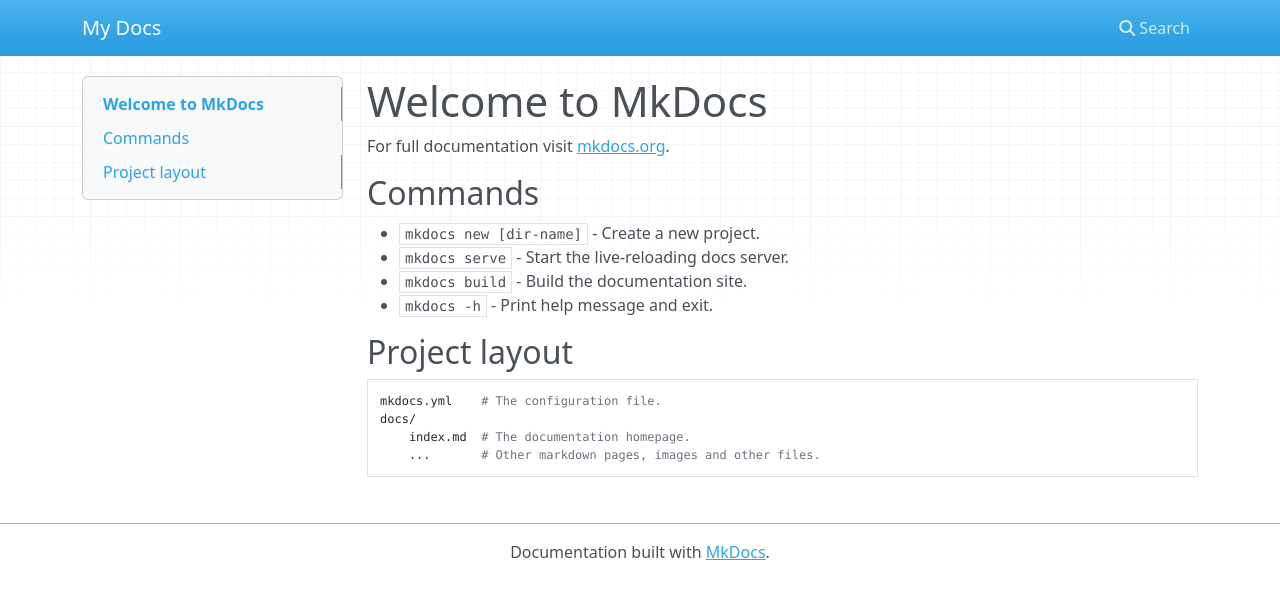
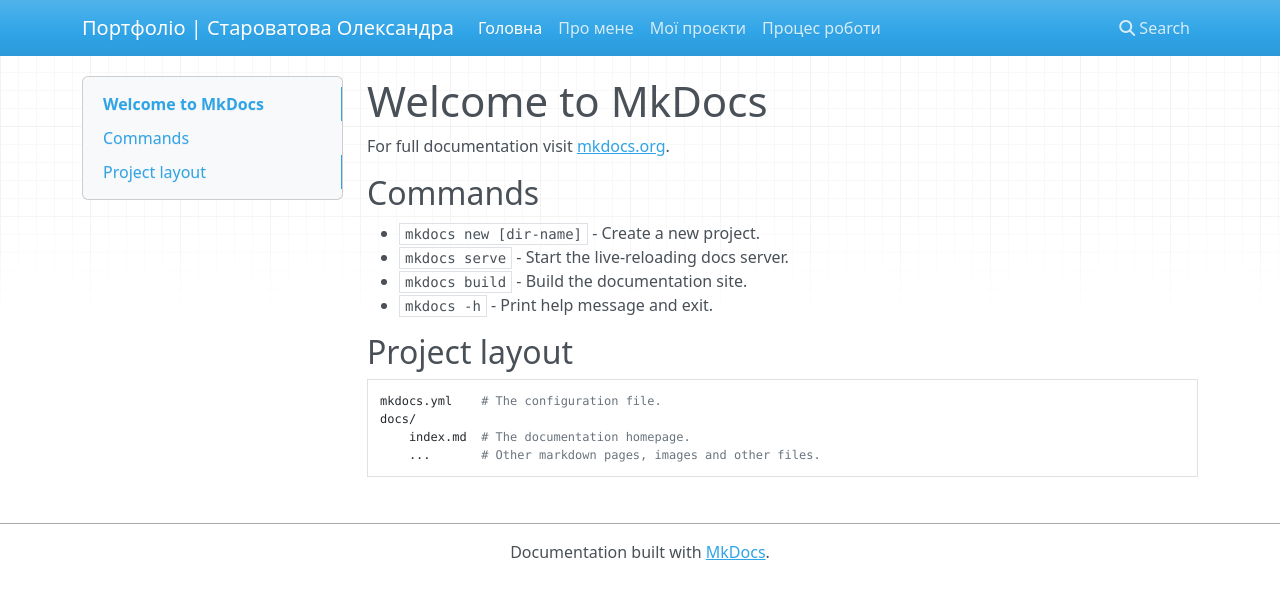
Before and after one commit to byOlexandra/starovatova-portfolio, an MkDocs documentation site: the page built from docs/index.md, in a window 1280 px wide. Shown: the top 599 px of the page. Built offline with MkDocs 1.6.1, drawn with Linux system fonts in a browser that asks for light colours; nearby versions of some CDN libraries.

Commit message:
Initial files

```diff
--- a/mkdocs.yml
+++ b/mkdocs.yml
@@ -1 +1,6 @@
-site_name: My Docs
+site_name: Портфоліо | Староватова Олександра
+nav:
+  - "Головна": "index.md"
+  - "Про мене": "about.md"
+  - "Мої проєкти": "projects.md"
+  - "Процес роботи": "workflow.md"
```
